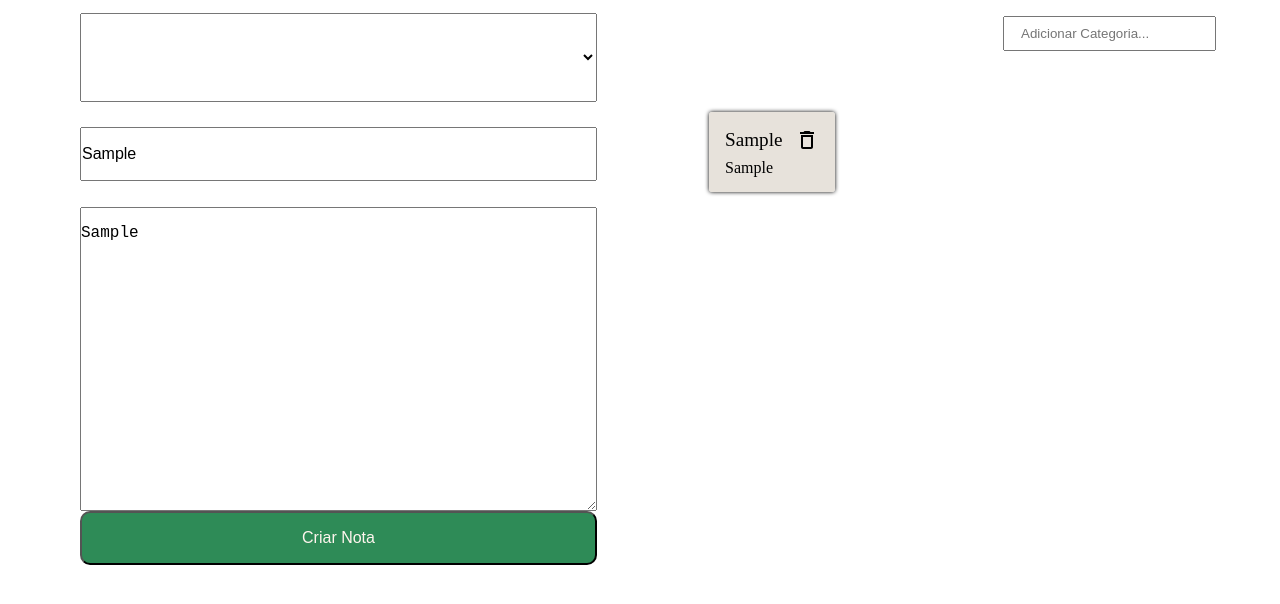
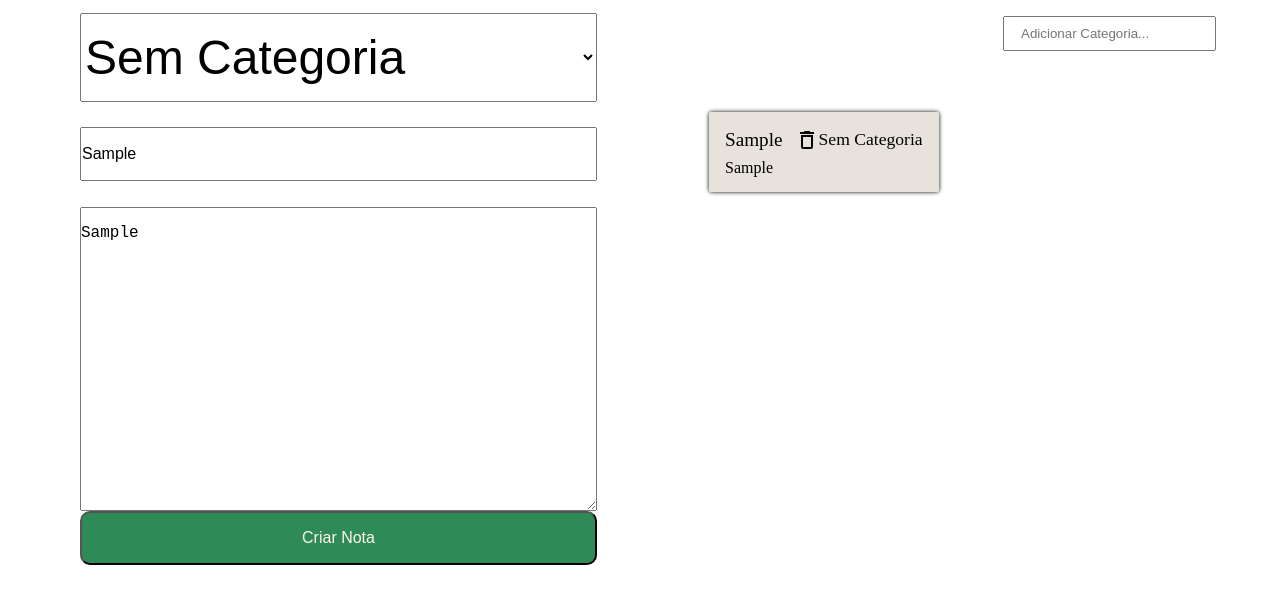
Before and after one commit to diorodro/introducao-react, a React (Create React App) app: page / in a window 1280 px wide. Both pictures are taken after typing "Sample", "Sample" into the empty fields and a click on the button "Criar Nota". Shown: the top 604 px of the page. Built offline with nearby package versions, Linux system fonts and the light colour scheme; the HTML template or start-up script is replaced by a standard one.

Commit message:
Adicionando categorias aos cards

```diff
--- a/src/App.js
+++ b/src/App.js
@@ -16,8 +16,8 @@
         };
     }
 
-    criarNota(titulo, texto) {
-        const novaNota = { titulo, texto };
+    criarNota(titulo, texto, categoria) {
+        const novaNota = { titulo, texto, categoria};
         const novoArrayNotas = [...this.state.notas, novaNota];
         const novoEstado = {
             notas: novoArrayNotas
--- a/src/components/CardNota/CardNota.jsx
+++ b/src/components/CardNota/CardNota.jsx
@@ -15,6 +15,7 @@
                 <header className="card-nota__cabecalho">
                     <h3 className="card-nota__titulo">{this.props.titulo}</h3>
                     <DeleteSVG onClick={this.apagar.bind(this)} />
+                    <h4>{this.props.categoria}</h4>
                 </header>
                 <p className="card-nota__texto">{this.props.texto}</p>
             </section>
--- a/src/components/FormularioCadastro/FormularioCadastro.jsx
+++ b/src/components/FormularioCadastro/FormularioCadastro.jsx
@@ -7,6 +7,7 @@
         super(props);
         this.titulo = "";
         this.texto = "";
+        this.categoria = "Sem Categoria";
     }
 
     _handleMudançaTitulo(evento) {
@@ -21,10 +22,15 @@
 
     }
 
+    _handleMudancaCategoria(evento){
+        this.categoria = evento.target.value;
+        evento.stopPropagation();
+    }
+
     _criarNota(evento) {
         evento.preventDefault();
         evento.stopPropagation();
-        this.props.criarNota(this.titulo, this.texto);
+        this.props.criarNota(this.titulo, this.texto, this.categoria);
     }
 
     render() {
@@ -33,7 +39,11 @@
                 onSubmit={this._criarNota.bind(this)}
             >
 
-                <select className="form-cadastro__input">
+                <select
+                onChange={this._handleMudancaCategoria.bind(this)}
+                    className="form-cadastro__input"
+                >
+                    <option>Sem Categoria</option>
                     {this.props.categorias.map((categoria, index) => {
                         return (
                             <option key="index">{categoria}</option>
--- a/src/components/ListaDeNotas/ListaDeNotas.jsx
+++ b/src/components/ListaDeNotas/ListaDeNotas.jsx
@@ -13,7 +13,9 @@
                                 indice={index}
                                 apagarNota={this.props.apagarNota}
                                 titulo={nota.titulo}
-                                texto={nota.texto} />
+                                texto={nota.texto}
+                                categoria={nota.categoria}
+                                />
                         </li>
                     );
                 })}</ul>);
```
